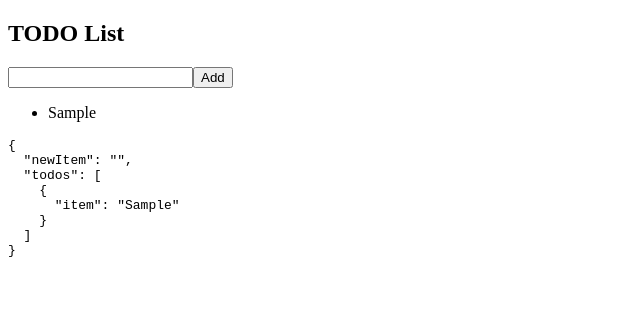
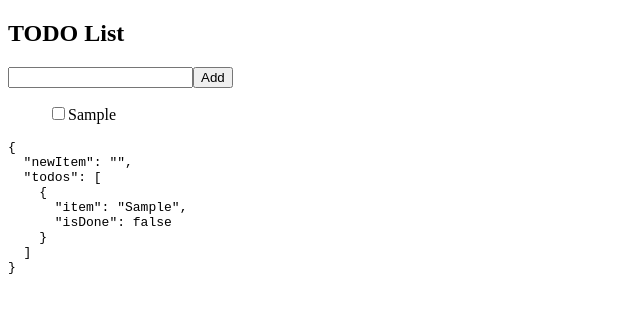
Before and after one commit to FujieMasaki/vue-todo-app, a plain HTML site: page index.html in a window 1280 px wide. Both pictures are taken after typing "Sample" into the empty fields and a click on the button "Add". Shown: the whole page, without its empty margins (0-640 px from the left). Drawn offline with nearby package versions, Linux system fonts and the light colour scheme.

Commit message:
チェックボックスの表示非表示スタイル変更

```diff
--- a/css/main.css
+++ b/css/main.css
@@ -1,3 +1,7 @@
-p {
-    color: red;
+#app ul{
+    list-style: none;
 }
+
+#app li > span.done{
+    text-decoration: line-through;
+}
--- a/index.html
+++ b/index.html
@@ -11,12 +11,13 @@
     <div id="app">
         <h2>TODO List</h2>
         <form v-on:submit.prevent>
-            <input type="" v-model="newItem">
+            <input type="" v-model="newItem" >
             <button v-on:click="addItem">Add</button>
         </form>
         <ul>
             <li v-for="todo in todos">
-                <span>{{ todo.item }}</span>
+                <input type="checkbox" v-model="todo.isDone" >
+                <span v-bind:class="{done: todo.isDone}">{{ todo.item }}</span>
             </li>
         </ul>
 
--- a/js/main.js
+++ b/js/main.js
@@ -9,8 +9,9 @@ const app = Vue.createApp({
             if (this.newItem === '') return
             let todo = {
                 //todoはオブジェクト
-                item: this.newItem
-                //inputから送られてきた値を取得するしitemプロパティへ入れる
+                item: this.newItem,
+                //inputから送られてきた値を取得しitemプロパティへ入れる
+                isDone: false
             }
             this.todos.push(todo)
             //配列に追加
```
